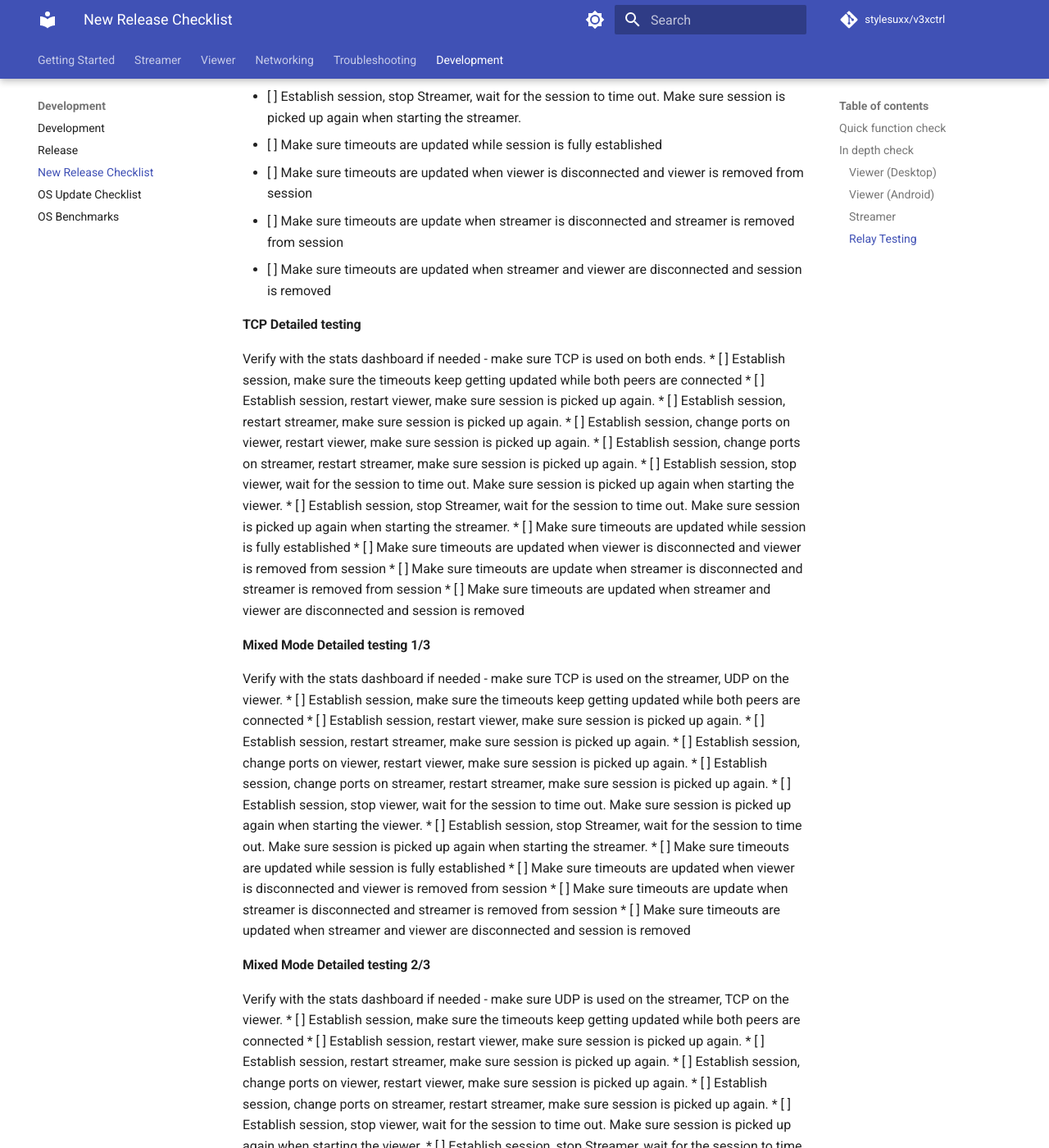
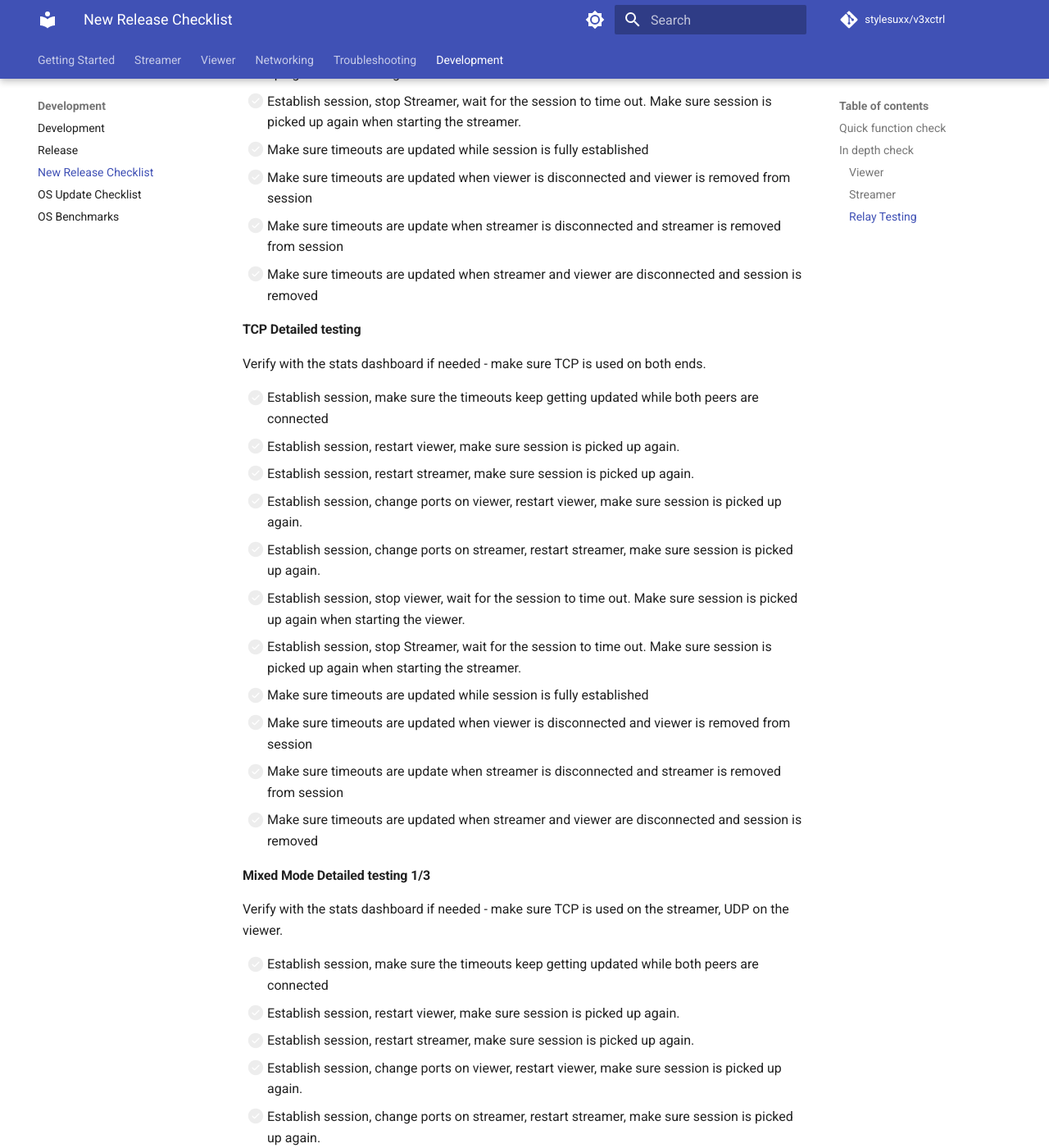
Before and after one commit to v3xctrl/wiki, an MkDocs documentation site: the page built from docs/x-New-Release-Checklist.md, in a window 1280 px wide and 1400 px high, scrolled down 3936 px. Shown: the whole window at 82% size. Built offline with MkDocs 1.6.1 and Material for MkDocs 9.7.7, drawn with Linux system fonts in a browser that asks for light colours; comment, search, counter and statistics services are not loaded; some of the changed text lies outside the part shown.

Commit message:
Improvements

```diff
--- a/docs/x-New-Release-Checklist.md
+++ b/docs/x-New-Release-Checklist.md
@@ -1,4 +1,5 @@
 ## Quick function check
+
 * [ ] Viewer starts
 * [ ] Streamer starts
 * [ ] Direct connection is working
@@ -7,9 +8,12 @@
 ## In depth check
 Most issues should be caught by the extensive test suite, a manual check should still be performed, especially before major releases.
 
-### Viewer (Desktop)
+### Viewer
 
-#### Menu
+#### Desktop
+
+##### Menu
+
 * [ ] Can open menu
 * [ ] Can switch tabs
 * [ ] Can close menu (via [ESC] and back button)
@@ -35,7 +39,8 @@ Most issues should be caught by the extensive test suite, a manual check should
 * [ ] Streamer: Can start/stop recording via button on gamepad
 * [ ] Quit button stops the viewer
 
-#### Main screen
+##### Main screen
+
 * [ ] Displays direct connection settings
 * [ ] Keyboard inputs detected
 * [ ] Gamepad inputs detected
@@ -54,10 +59,12 @@ Most issues should be caught by the extensive test suite, a manual check should
 * [ ] Trimming with hotkeys works
 * [ ] Toggling recording works with hotkey
 
-#### Edge Cases
+##### Edge Cases
+
 * [ ] Reboot streamer while viewer is running, make sure viewer will re-connect
 
-### Viewer (Android)
+#### Android
+
 * [ ] Can open app
 * [ ] Shows warning without session ID
 * [ ] Connects with valid session ID
@@ -97,6 +104,7 @@ Most issues should be caught by the extensive test suite, a manual check should
 * Make sure, viewer, streamer and spectator all connect from the same IP.
 
 #### Relay Test Button in Viewer Menu
+
 * [x] Use the test button with an invalid session ID
 * [x] Use the test button with a valid session ID
 * [x] Use the test button with an invalid spectator ID
@@ -119,6 +127,7 @@ Verify with the stats dashboard if needed - make sure UDP is used on both ends.
 
 #### TCP Detailed testing
 Verify with the stats dashboard if needed - make sure TCP is used on both ends.
+
 * [ ] Establish session, make sure the timeouts keep getting updated while both peers are connected
 * [ ] Establish session, restart viewer, make sure session is picked up again.
 * [ ] Establish session, restart streamer, make sure session is picked up again.
@@ -133,6 +142,7 @@ Verify with the stats dashboard if needed - make sure TCP is used on both ends.
 
 #### Mixed Mode Detailed testing 1/3
 Verify with the stats dashboard if needed - make sure TCP is used on the streamer, UDP on the viewer.
+
 * [ ] Establish session, make sure the timeouts keep getting updated while both peers are connected
 * [ ] Establish session, restart viewer, make sure session is picked up again.
 * [ ] Establish session, restart streamer, make sure session is picked up again.
@@ -147,6 +157,7 @@ Verify with the stats dashboard if needed - make sure TCP is used on the streame
 
 #### Mixed Mode Detailed testing 2/3
 Verify with the stats dashboard if needed - make sure UDP is used on the streamer, TCP on the viewer.
+
 * [ ] Establish session, make sure the timeouts keep getting updated while both peers are connected
 * [ ] Establish session, restart viewer, make sure session is picked up again.
 * [ ] Establish session, restart streamer, make sure session is picked up again.
@@ -160,6 +171,7 @@ Verify with the stats dashboard if needed - make sure UDP is used on the streame
 * [ ] Make sure timeouts are updated when streamer and viewer are disconnected and session is removed
 
 #### Mixed Mode Detailed testing 3/3
+
 * [ ] Make sure that switching protocol on the viewer will allow the viewer to reconnect
 * [ ] Make sure that switching protocol on the streamer will allow the streamer to reconnect
 
@@ -183,11 +195,13 @@ Make sure the session is established before attempting to connect.
 When you reached this point, we can assume that the relay itself is working as it is expected to. This will validate that the android viewer matches the functionality of the Desktop Viewer.
 
 ##### Viewer
+
 * [ ] Make sure you can establish a new session via UDP
 * [ ] Make sure you can establish a new session via TCP
 * [ ] Make sure you can switch between UDP and TCP
 
 ##### Spectator
+
 * [ ] Make sure you can join a session via UDP
 * [ ] Make sure you can join session via TCP
 * [ ] Make sure you can switch between UDP and TCP
@@ -195,6 +209,7 @@ When you reached this point, we can assume that the relay itself is working as i
 * [ ] Make sure spectator is removed when disconnected
 
 #### Discord bot
+
 * [ ] Requesting ID works (session ID & spectator id)
 * [ ] Reewing ID works (session ID & spectator id are both changed)
 * [ ] Stats are displayed
--- a/mkdocs.yml
+++ b/mkdocs.yml
@@ -2,11 +2,12 @@ site_name: v3xctrl Wiki
 site_url: https://wiki.v3xctrl.com/
 repo_url: https://github.com/stylesuxx/v3xctrl
 repo_name: stylesuxx/v3xctrl
-edit_uri: https://github.com/v3xctrl/wiki/edit/master/docs/
+edit_uri: ""
 copyright: Copyright &copy; 2025 v3xctrl
 
 theme:
   name: material
+  custom_dir: overrides
   palette:
     - scheme: default
       primary: indigo
@@ -43,6 +44,8 @@ markdown_extensions:
       anchor_linenums: true
   - pymdownx.inlinehilite
   - pymdownx.snippets
+  - pymdownx.tasklist:
+      custom_checkbox: true
   - toc:
       permalink: true
       toc_depth: 3
--- /dev/null
+++ b/overrides/partials/source-file.html
@@ -0,0 +1,3 @@
+<a href="https://github.com/v3xctrl/wiki/edit/master/docs/{{ page.file.src_path }}" title="Edit this page" class="md-content__button md-icon">
+  <svg xmlns="http://www.w3.org/2000/svg" viewBox="0 0 24 24"><path d="M20.71 7.04c.39-.39.39-1.04 0-1.41l-2.34-2.34c-.37-.39-1.02-.39-1.41 0l-1.84 1.83 3.75 3.75M3 17.25V21h3.75L17.81 9.94l-3.75-3.75L3 17.25Z"/></svg>
+</a>
```
Also changed, not shown: docs/x-OS-Update-Checklist.md (+2 -0 lines).
